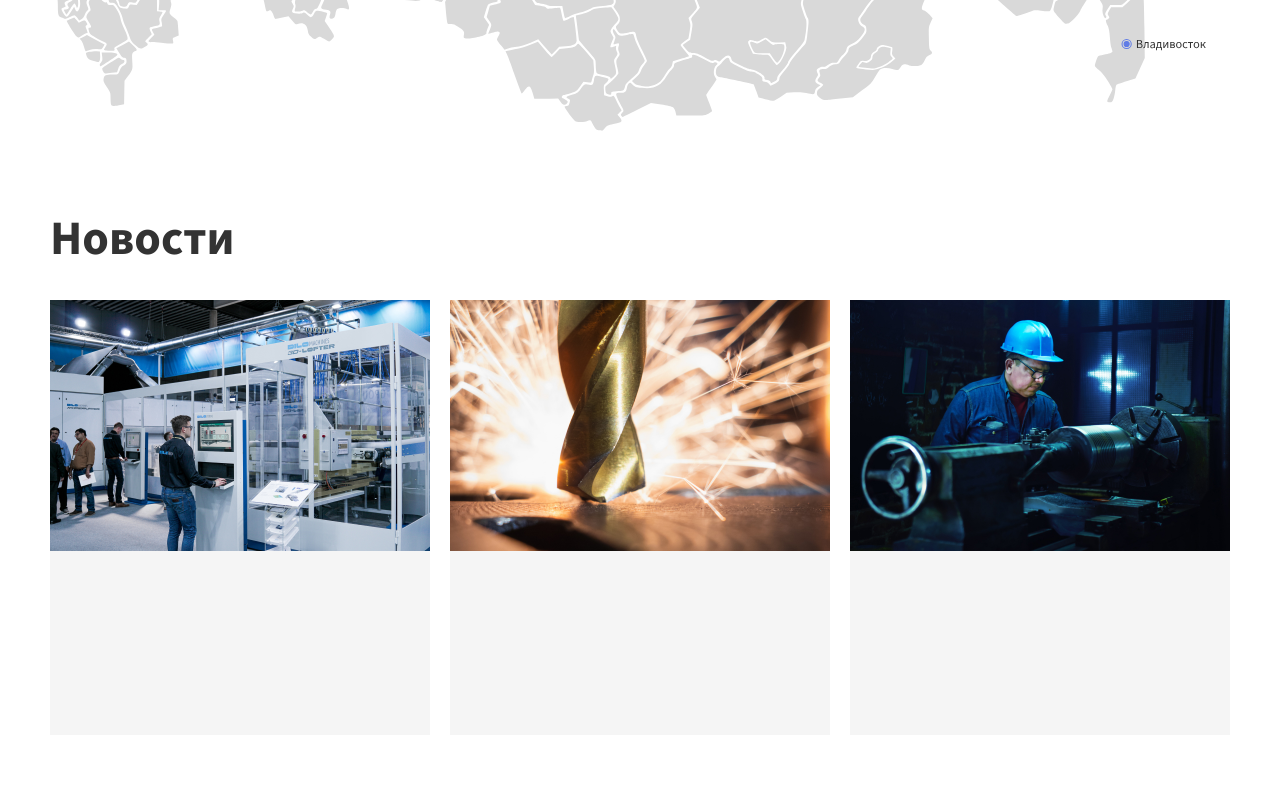
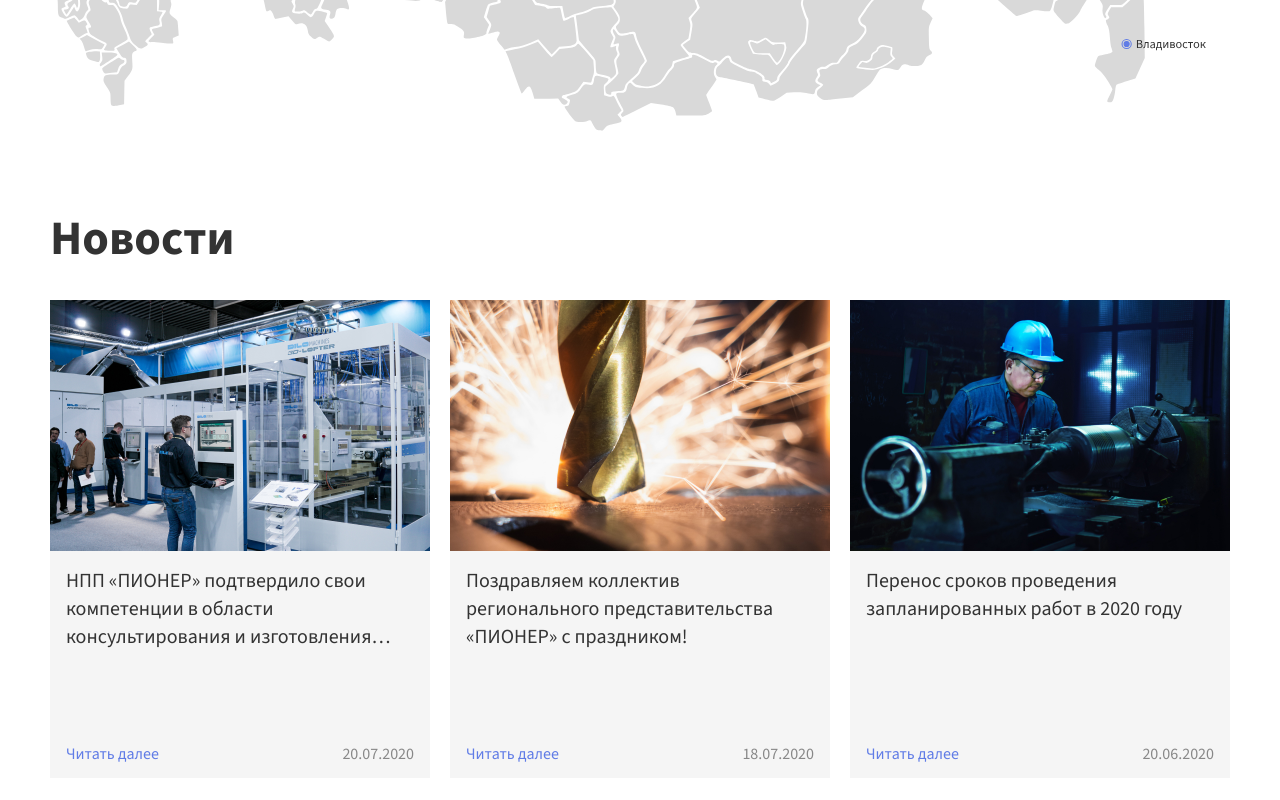
Before and after one commit to kamilories/verstka-pioner, a plain HTML site: page index.html in a window 1280 px wide. Shown: the part 3230-4030 px from the top of the page. Drawn offline with Linux system fonts and the light colour scheme.

Commit message:
Доделан блок main

```diff
--- a/css/style.css
+++ b/css/style.css
@@ -274,26 +274,53 @@ header {
   /* Промежуток между карточками */
   padding-bottom: 80px;
 }
-
-.news__card{
+.news__card {
   background: #F5F5F5;
   max-width: 100%;
-  height: 435px;
-  /* Внутренние отступы */
+  height: 478px;
   display: flex;
-  flex-direction: column;
-  justify-content: space-between;
+  flex-direction: column; /* Элементы располагаются по вертикали */
+}
+
+.news__link {
+  text-decoration: none; /* Убирает подчеркивание */
+  color: inherit; /* Наследует цвет текста */
+  display: flex;
+  flex-direction: column; /* Элементы располагаются по вертикали */
+  height: 100%; /* Занимает всю высоту карточки */
+}
+
+.news_card-img {
+  width: 100%; /* Занимает всю ширину карточки */
+  height: auto; /* Сохраняет пропорции изображения */
+}
+
+.news__wrapper {
+  padding: 16px;
+  display: flex;
+  flex-direction: column; /* Элементы располагаются по вертикали */
+  flex-grow: 1; /* Занимает оставшееся пространство */
+}
+
+.news__text {
+  font-size: 20px;
+  line-height: 28px;
+  text-align: left;
+  flex-grow: 1; /* Занимает оставшееся пространство */
+  margin-bottom: 16px; /* Отступ снизу для равномерного выравнивания */
+}
+
+.news__down {
+  margin-top: auto; /* Сместить вниз */
+  display: flex;
+  justify-content: flex-start; /* Выравнивание текста в начало */
+}
+
+.news__readmore {
+  color: #607CE6;
 
 }
-.news__link{
-  display: flex;
-  flex-direction: column;
-  justify-content: space-between;
-  text-decoration: none; /* Убирает подчеркивание */
-  color: inherit; /* Наследует цвет текста */
-  flex-grow: 1; /* Заполняет оставшееся пространство */
-  max-width: 100%;
+.news__date{
+  margin-left: auto;
+  color: #888888;
 }
-.news_card-img{
-  max-width: 100%;
-}
--- a/index.html
+++ b/index.html
@@ -184,17 +184,44 @@
                 <div class="news__container">
                     <div class="news__card">
                         <a href="#" class="news__link">
-                            <img src="./img/jonas-morgner-F7u5fL11Lt0-unsplash 1.jpg" alt="НПП Пионер" class="news_card-img">
+                            <img src="./img/jonas-morgner-F7u5fL11Lt0-unsplash 1.jpg" alt="НПП ПИОНЕР" class="news_card-img">
+                            <div class="news__wrapper">
+                                <p class="news__text">
+                                    НПП «ПИОНЕР» подтвердило свои компетенции в области консультирования и изготовления…
+                                </p>
+                                <div class="news__down">
+                                    <span class="news__readmore">Читать далее</span>
+                                    <span class="news__date">20.07.2020</span>
+                                </div>
+                            </div>
                         </a>
                     </div>
+
                     <div class="news__card">
                         <a href="#" class="news__link">
                             <img src="./img/greg-rosenke-xoxnfVIE7Qw-unsplash 1.jpg" alt="Поздравляем" class="news_card-img">
+                            <div class="news__wrapper">
+                                <p class="news__text">
+                                    Поздравляем коллектив регионального представительства «ПИОНЕР» с праздником! </p>
+                                </p>
+                                <div class="news__down">
+                                    <span class="news__readmore">Читать далее</span>
+                                    <span class="news__date">18.07.2020</span>
+                                </div>
+                            </div>
                         </a>
                     </div>
                     <div class="news__card">
                         <a href="#" class="news__link">
                             <img src="./img/rafael-juarez-hTUdXgbhd3o-unsplash 1.jpg" alt="Перенос сроков" class="news_card-img">
+                            <div class="news__wrapper">
+                                <p class="news__text">
+                                    Перенос сроков проведения запланированных работ в 2020 году </p>
+                                <div class="news__down">
+                                    <span class="news__readmore">Читать далее</span>
+                                    <span class="news__date">20.06.2020</span>
+                                </div>
+                            </div>
                         </a>
                     </div>
                 </div>
```
Also changed, not shown: 1 other file.
